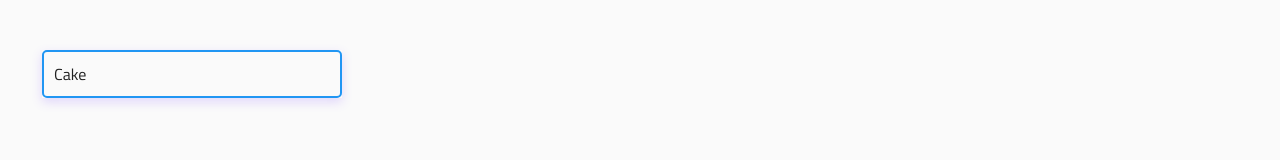
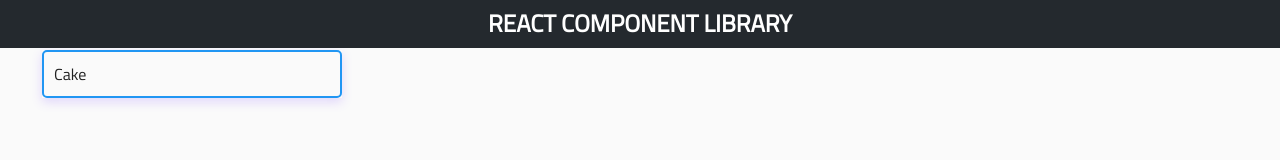
Before and after one commit to SikindarMirza/React-component-library, a React app: page / in a window 1280 px wide. Built offline with nearby package versions, Linux system fonts and the light colour scheme.

Commit message:
Added a header component

```diff
--- /dev/null
+++ b/src/Components/ui-components/Header.js
@@ -0,0 +1,13 @@
+import React from 'react';
+import ReactDOM from 'react-dom';
+
+const Header = ( ) => {
+  return (
+    <div className='header'>
+      <h1 className='title'>REACT COMPONENT LIBRARY</h1>
+    </div>
+    );
+}
+
+ReactDOM.render(<Header />, document.getElementById('header'));
+export default Header;
--- a/src/css/app.scss
+++ b/src/css/app.scss
@@ -82,3 +82,20 @@ body * {
 p {
   line-height: 1.5;
 }
+
+/*header styles*/
+.header {
+  position: absolute;
+  width: 100%;
+  text-align: center;
+  background-color: #24292e;
+  top: 0rem;
+  left: 0rem;
+  height: 3rem;
+
+  & .title {
+    color: #fff;
+    font-size: 1.5rem;
+    margin-top: 5px;
+  }
+}
--- a/src/index.js
+++ b/src/index.js
@@ -1,7 +1,8 @@
 import React, {Component} from 'react';
 import ReactDOM from 'react-dom';
+import css from './css/app.scss'
 import Dropdown from './Components/ui-components/Dropdown';
-import css from './css/app.scss'
+import Header from './Components/ui-components/Header';
 
 class App extends React.Component {
   constructor(props) {
@@ -12,6 +13,7 @@ class App extends React.Component {
     return(
       <div>
         <Dropdown />
+        <Header />
       </div>
     );
   }
```
Also changed, not shown: dist/index.html.
